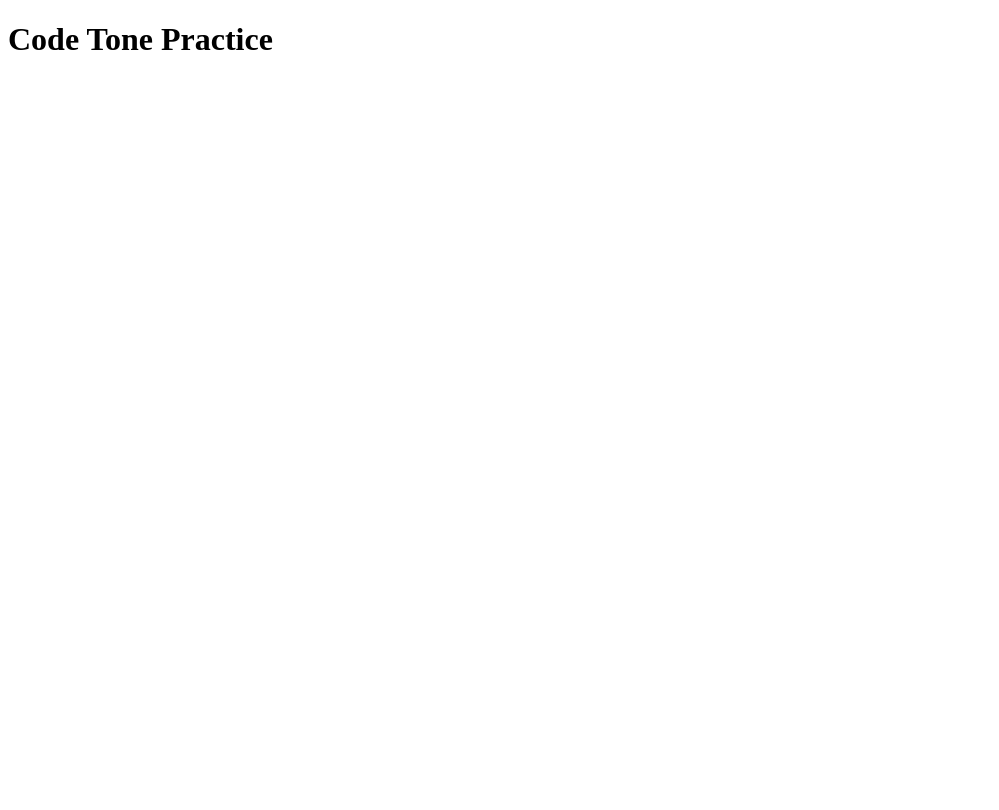
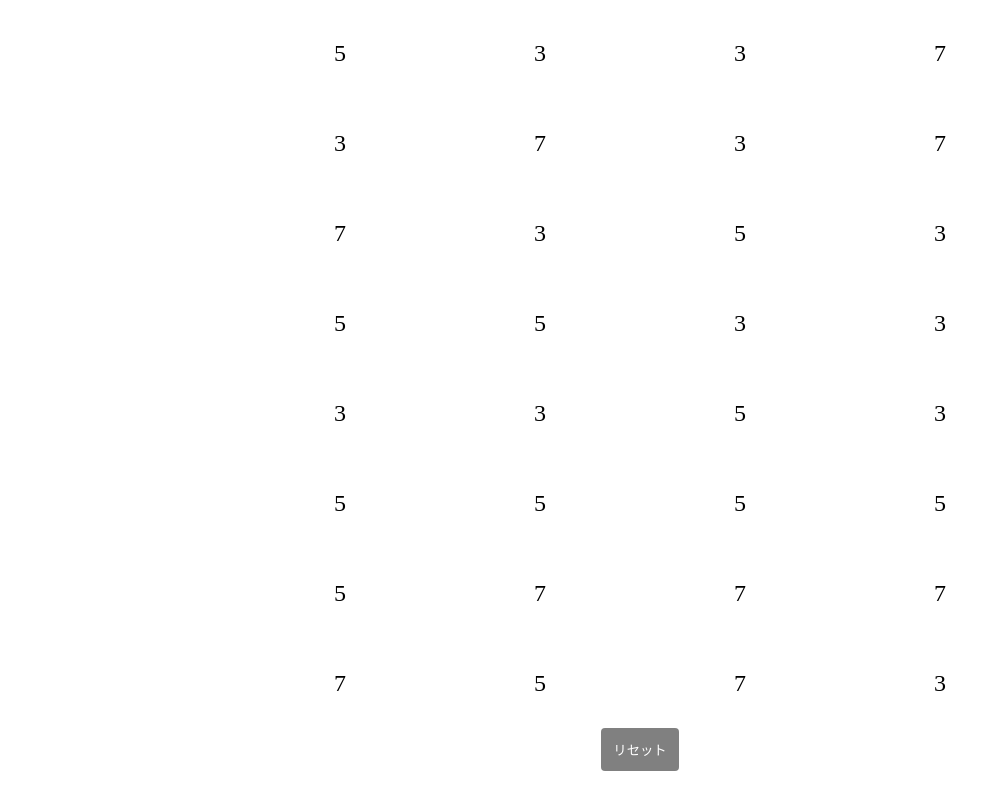
Before and after one commit to batacon/code_tone_practice, a plain HTML site: page index.html in a window 1280 px wide. Shown: the whole page, without its empty margins (0-999 px from the left). Drawn offline with nearby package versions, Linux system fonts and the light colour scheme.

Commit message:
一旦完成

```diff
--- a/index.html
+++ b/index.html
@@ -4,9 +4,56 @@
     <meta charset="UTF-8" />
     <meta http-equiv="X-UA-Compatible" content="IE=edge" />
     <meta name="viewport" content="width=device-width, initial-scale=1.0" />
+    <link rel="stylesheet" href="style.css" />
     <title>Code Tone Practice</title>
   </head>
+
   <body>
-    <h1>Code Tone Practice</h1>
+    <div id="app">
+      <transition name="fade">
+        <div v-show="show" class="number-grid">
+          <span v-for="number in numbers">{{number}}</span>
+        </div>
+      </transition>
+      <transition name="fade">
+        <button v-show="show" @click="reset" class="reset-button">
+          リセット
+        </button>
+      </transition>
+    </div>
   </body>
+
+  <script src="https://cdn.jsdelivr.net/npm/vue@2.7.11"></script>
+  <script>
+    const numberList = [3, 5, 7];
+    new Vue({
+      el: '#app',
+      mounted() {
+        this.shuffleNumbers();
+      },
+      data() {
+        return {
+          numbers: [],
+          show: true,
+        };
+      },
+      methods: {
+        reset() {
+          this.show = false;
+          setTimeout(() => {
+            this.shuffleNumbers();
+            this.show = true;
+          }, 500);
+        },
+        shuffleNumbers() {
+          const numbers = [];
+          for (let i = 0; i < 32; i++) {
+            const randomIndex = Math.floor(Math.random() * numberList.length);
+            numbers.push(numberList[randomIndex]);
+          }
+          this.numbers = numbers;
+        },
+      },
+    });
+  </script>
 </html>
--- /dev/null
+++ b/style.css
@@ -0,0 +1,37 @@
+body,
+#app {
+  height: 100vh;
+}
+
+#app {
+  margin: 0 auto;
+  max-width: 800px;
+}
+
+.number-grid {
+  height: 90%;
+  display: grid;
+  grid-template-columns: 1fr 1fr 1fr 1fr;
+  grid-template-rows: 1fr 1fr 1fr 1fr 1fr 1fr 1fr 1fr;
+  justify-items: center;
+  align-items: center;
+  font-size: 24px;
+}
+
+.reset-button {
+  display: block;
+  padding: 12px;
+  margin: 0 auto;
+  background-color: gray;
+  color: white;
+  border: none;
+  border-radius: 4px;
+}
+
+.fade-enter-active,
+.fade-leave-active {
+  transition: opacity 0.5s;
+}
+.fade-enter, .fade-leave-to /* .fade-leave-active below version 2.1.8 */ {
+  opacity: 0;
+}
```
